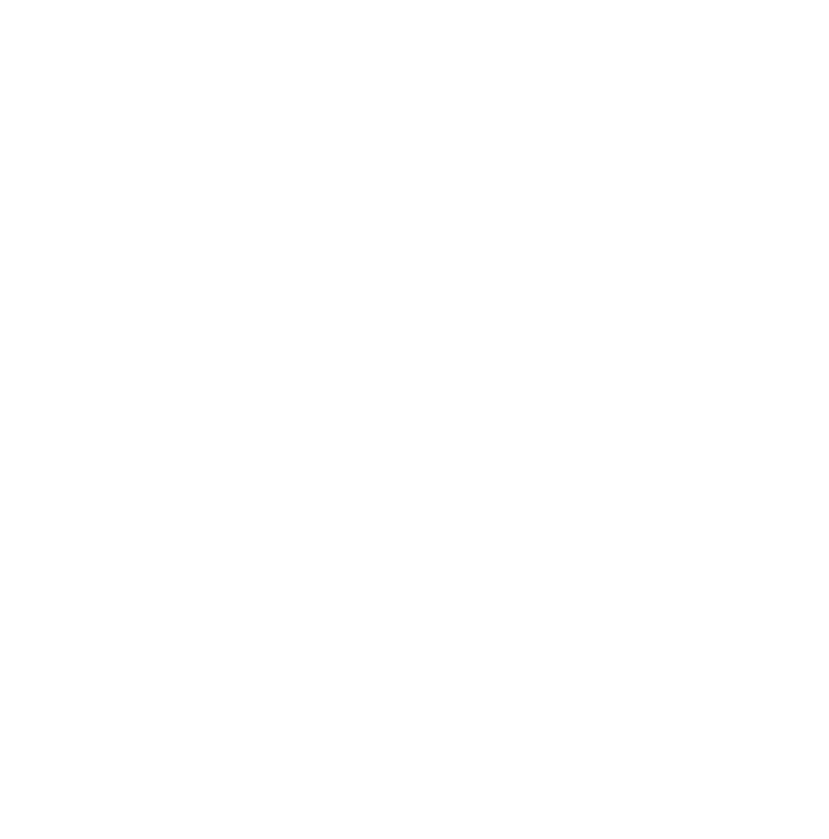
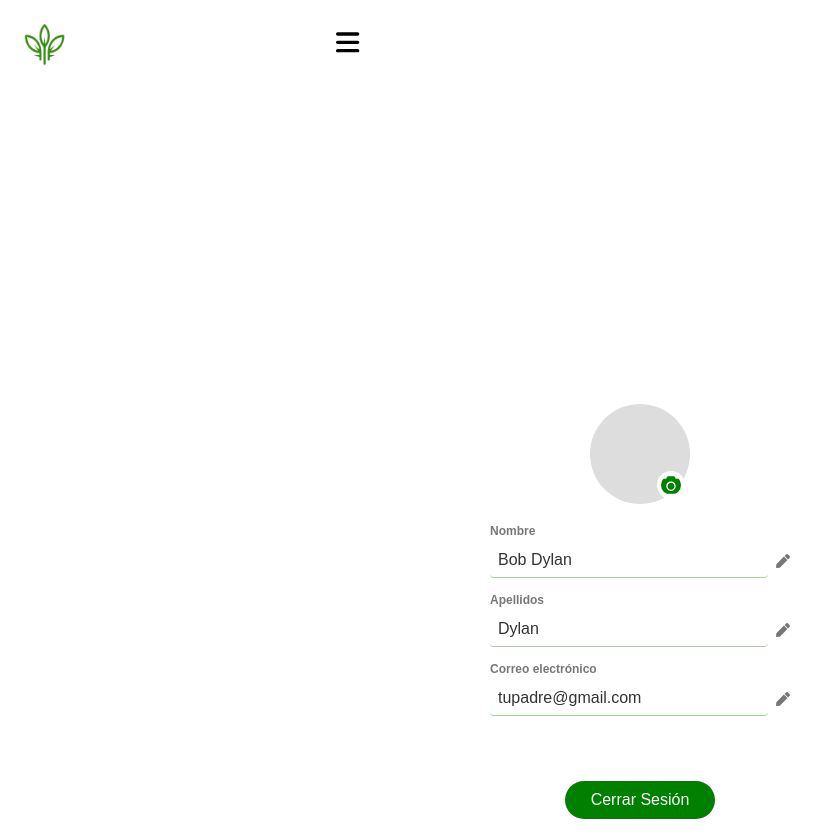
Before and after one commit to Aiimaar/AgroSOS, a React (Vite) app in the folder agrosos/: page /user-profile in a window 1280 px wide. Before the commit this address had no page. Shown: the whole page, without its empty margins (0-829 px from the left). Before the commit the page ends 800 px from the top, so only its background shows below. Built offline with nearby package versions, Linux system fonts and the light colour scheme.

Commit message:
userProfileVictor

```diff
--- a/agrosos/frontend/src/App.jsx
+++ b/agrosos/frontend/src/App.jsx
@@ -3,8 +3,10 @@ import PlotList from "./pages/plot-list/PlotList";
 import Login from "./pages/login/login";
 import Register from "./pages/register/Register";
 import CreatePlot from "./pages/create-plot/CreatePlot";
-import Crops from "./pages/crops/crops";
+import Crops from "./pages/crops/Crops";
 import CropsDetails from "./pages/crops-details/CropsDetails";
+import UserProfile from "./pages/user-profile/userProfile";
+
 
 import { BrowserRouter, Routes, Route } from "react-router-dom";
 
@@ -16,6 +18,7 @@ function App() {
         <Route path="/plot-list" element={<PlotList />} />
         <Route path="/login" element={<Login />} />
         <Route path="/register" element={<Register />} />
+        <Route path="/user-profile" element={<UserProfile />} />
         <Route path="/create-plot" element={<CreatePlot />} />
         <Route path="/crops" element={<Crops />} />
         <Route path="/crops-details" element={<CropsDetails />} />
--- a/agrosos/frontend/src/components/crops-details-header/crops-details-header-component.css
+++ b/agrosos/frontend/src/components/crops-details-header/crops-details-header-component.css
@@ -1,3 +1,10 @@
+body, html {
+  margin: 0;
+  padding: 0;
+  box-sizing: border-box;
+  font-family: Arial, sans-serif;
+}
+
 /* Contenedor principal del encabezado */
 .crops-header {
   position: relative;
@@ -11,6 +18,7 @@
   justify-content: flex-end;
   align-items: center;
   overflow: hidden;
+  width: 100%; /* Garantiza que ocupe todo el ancho */
 }
 
 /* Superposición para oscurecer el fondo */
@@ -33,21 +41,22 @@
   display: flex;
   flex-direction: column;
   justify-content: center;
-  align-items: center; /* Centra todo el contenido en el contenedor */
+  align-items: center;
+  width: 100%; /* Ajusta el contenedor al ancho completo */
 }
 
 /* Contenedor de la imagen del cultivo */
-.crop-image-container {
+.cultivation-image-container {
   display: flex;
   justify-content: center; /* Centra la imagen */
   margin-bottom: 15px; /* Separación entre la imagen del cultivo y el título */
 }
 
 /* Imagen del cultivo sin estilos que alteren su tamaño */
-.crop-image {
-  width: 100px; /* No cambiar el ancho de la imagen */
-  height: 70px; /* No cambiar la altura de la imagen */
-  max-width: 100%; /* Asegura que la imagen no exceda el contenedor */
+.cultivation-image-details {
+  width: 100px;
+  height: 70px;
+  object-fit: contain; /* Asegura que mantenga su proporción */
 }
 
 /* Título del cultivo */
@@ -60,15 +69,17 @@
 /* Contenedor de la gráfica */
 .chart-image-container {
   display: flex;
-  justify-content: center; /* Centra la gráfica */
-  margin-top: 20px; /* Separación entre el título y la gráfica */
+  justify-content: center;
+  align-items: center;
+  margin-top: 20px;
+  width: 100%; /* Asegúrate de que ocupe el ancho total */
 }
 
 .chart-image {
-  width: 100%; /* Ajusta el tamaño de la gráfica */
-  max-width: 400px; /* Establece un tamaño máximo para la gráfica */
-  height: auto; /* Mantiene la relación de aspecto de la gráfica */
-  object-fit: contain; /* Asegura que la gráfica se ajuste bien dentro del contenedor */
+  display: block; /* Evita el espacio extra alrededor de la imagen */
+  width: 100%; /* Ocupará todo el ancho disponible */
+  height: auto; /* Mantiene la proporción de la imagen */
+  object-fit: contain; /* Ajusta la imagen dentro de su contenedor */
 }
 
 /* Estilos del botón de retroceso */
--- a/agrosos/frontend/src/components/crops-details-header/crops-details-header-component.jsx
+++ b/agrosos/frontend/src/components/crops-details-header/crops-details-header-component.jsx
@@ -3,13 +3,13 @@ import graficaAjo from "./images/grafica-ajo.png";
 import ajo from "./images/ajo.png";
 import "./crops-details-header-component.css";
 
-const CropsDetailsHeaderComponent = ({ cropImage = ajo, onBack }) => {
+const CropsDetailsHeaderComponent = ({ cultivationImage = ajo, onBack }) => {
   return (
     <div className="crops-header">
-      <button className="back-button" />
+      <button className="back-button" onClick={onBack} />
       <div className="crop-info">
-        <div className="crop-image-container">
-          <img src={ajo} alt="Crop" className="crop-image" />
+        <div className="cultivation-image-container">
+          <img src={cultivationImage} alt="Crop" className="cultivation-image-details" />
         </div>
         <h1 className="crop-title">AJO</h1>
         <div className="chart-image-container">
--- /dev/null
+++ b/agrosos/frontend/src/components/user-profile-content/user-profile-content-component.css
@@ -0,0 +1,167 @@
+/* user-profile-content-component.css */
+
+.user-profile-container {
+    display: flex;
+    flex-direction: column;
+    align-items: center;
+    padding: 20px;
+    font-family: Arial, sans-serif;
+    max-width: 300px;
+    margin: auto;
+    margin-top: 30%;
+  }
+
+  .profile-pic-container {
+    position: relative;
+    margin-bottom: 20px;
+  }
+
+  .profile-pic {
+    width: 100px;
+    height: 100px;
+    border-radius: 50%;
+    background-color: #ddd;
+    display: flex;
+    align-items: center;
+    justify-content: center;
+    position: relative;
+  }
+
+  .camera-icon {
+    font-size: 20px;
+    color: green;
+    position: absolute;
+    bottom: 5px;
+    right: 5px;
+    background-color: white;
+    border-radius: 50%;
+    padding: 4px;
+  }
+
+  .form-field {
+    width: 100%;
+    margin-bottom: 15px;
+  }
+
+  .label {
+    display: block;
+    color: #777;
+    font-size: 12px;
+    margin-bottom: 5px;
+    font-weight: bold;
+  }
+
+  .input-container {
+    display: flex;
+    align-items: center;
+    position: relative;
+  }
+
+  .input-field {
+    width: 100%;
+    padding: 8px;
+    font-size: 16px;
+    border: none;
+    border-bottom: 1px solid #a3d39c;
+    outline: none;
+    color: #333;
+    background-color: transparent;
+  }
+
+  .edit-icon {
+    font-size: 16px;
+    color: #777;
+    cursor: pointer;
+    margin-left: 8px;
+  }
+
+  .logout-button {
+    margin-top: 50px;
+    padding: 10px 20px;
+    background-color: green;
+    color: white;
+    border: none;
+    border-radius: 20px;
+    font-size: 16px;
+    cursor: pointer;
+    width: 100%;
+    max-width: 150px;
+    text-align: center;
+  }
+
+.modal-overlay {
+    position: fixed;
+    top: 0;
+    left: 0;
+    right: 0;
+    bottom: 0;
+    background: rgba(0, 0, 0, 0.7); /* Fondo oscuro más fuerte */
+    display: flex;
+    align-items: center;
+    justify-content: center;
+    z-index: 9999; /* Aseguramos que el modal esté encima de todo */
+  }
+
+  .modal {
+    background: white;
+    padding: 20px;
+    border-radius: 8px;
+    width: 90%;
+    max-width: 350px; /* Ampliamos un poco el tamaño máximo */
+    box-shadow: 0px 4px 8px rgba(0, 0, 0, 0.2);
+    text-align: center;
+    display: flex;
+    flex-direction: column;
+    align-items: center;
+  }
+
+  .modal h3 {
+    margin-bottom: 15px;
+    font-size: 18px; /* Aumentamos el tamaño del texto del título */
+    font-weight: bold;
+  }
+
+  .modal-input {
+    width: 100%;
+    padding: 12px;
+    font-size: 16px;
+    border: 1px solid #a3d39c;
+    border-radius: 4px;
+    margin-bottom: 20px;
+    box-sizing: border-box; /* Asegura que el padding se incluya en el ancho total */
+  }
+
+  .modal-buttons {
+    display: flex;
+    justify-content: space-evenly;
+    width: 100%;
+  }
+
+  .modal-save-button,
+  .modal-cancel-button {
+    padding: 10px 15px;
+    font-size: 16px;
+    border: none;
+    border-radius: 4px;
+    cursor: pointer;
+    width: 45%;
+    transition: background-color 0.3s ease;
+  }
+
+  .modal-save-button {
+    background-color: green;
+    color: white;
+  }
+
+  .modal-save-button:hover {
+    background-color: darkgreen;
+  }
+
+  .modal-cancel-button {
+    background-color: #f0f0f0; /* Un gris claro para diferenciar */
+    color: #333; /* Texto oscuro para contraste */
+  }
+
+  .modal-cancel-button:hover {
+    background-color: #ccc; /* Gris más oscuro cuando el ratón está encima */
+  }
--- /dev/null
+++ b/agrosos/frontend/src/components/user-profile-content/user-profile-content-component.jsx
@@ -0,0 +1,110 @@
+import React, { useState } from 'react';
+import { FaCamera, FaPen } from 'react-icons/fa';
+import ReactDOM from 'react-dom'; // Importamos ReactDOM para usar createPortal
+import './user-profile-content-component.css';
+
+function UserProfileContent() {
+  const [isModalOpen, setIsModalOpen] = useState(false);
+  const [fieldToEdit, setFieldToEdit] = useState('');
+  const [fieldValue, setFieldValue] = useState('');
+  const [profileData, setProfileData] = useState({
+    name: 'Bob Dylan',
+    lastName: 'Dylan',
+    email: 'tupadre@gmail.com'
+  });
+
+  const openModal = (field) => {
+    setFieldToEdit(field);
+    setFieldValue(profileData[field]);
+    setIsModalOpen(true);
+  };
+
+  const handleInputChange = (e) => {
+    setFieldValue(e.target.value);
+  };
+
+  const saveChanges = () => {
+    setProfileData((prevData) => ({
+      ...prevData,
+      [fieldToEdit]: fieldValue
+    }));
+    setIsModalOpen(false);
+  };
+
+  const closeModal = () => {
+    setIsModalOpen(false);
+  };
+
+  // Modal content
+  const modal = isModalOpen ? (
+    <div className="modal-overlay">
+      <div className="modal">
+        <h3>Editar {fieldToEdit === 'name' ? 'Nombre' : fieldToEdit === 'lastName' ? 'Apellidos' : 'Correo electrónico'}</h3>
+        <input
+          type="text"
+          value={fieldValue}
+          onChange={handleInputChange}
+          className="modal-input"
+        />
+        <div className="modal-buttons">
+          <button onClick={saveChanges} className="modal-save-button">Guardar</button>
+          <button onClick={closeModal} className="modal-cancel-button">Cancelar</button>
+        </div>
+      </div>
+    </div>
+  ) : null;
+
+  return (
+    <div className="user-profile-container">
+      <div className="profile-pic-container">
+        <div className="profile-pic">
+          <FaCamera className="camera-icon" />
+        </div>
+      </div>
+
+      {/* Campos con íconos de editar */}
+      <div className="form-field">
+        <label className="label">Nombre</label>
+        <div className="input-container">
+          <input
+            type="text"
+            value={profileData.name}
+            className="input-field"
+            readOnly
+          />
+          <FaPen className="edit-icon" onClick={() => openModal('name')} />
+        </div>
+      </div>
+      <div className="form-field">
+        <label className="label">Apellidos</label>
+        <div className="input-container">
+          <input
+            type="text"
+            value={profileData.lastName}
+            className="input-field"
+            readOnly
+          />
+          <FaPen className="edit-icon" onClick={() => openModal('lastName')} />
+        </div>
+      </div>
+      <div className="form-field">
+        <label className="label">Correo electrónico</label>
+        <div className="input-container">
+          <input
+            type="email"
+            value={profileData.email}
+            className="input-field"
+            readOnly
+          />
+          <FaPen className="edit-icon" onClick={() => openModal('email')} />
+        </div>
+      </div>
+      <button className="logout-button">Cerrar Sesión</button>
+
+      {/* Usamos React Portal para renderizar el modal */}
+      {ReactDOM.createPortal(modal, document.body)}
+    </div>
+  );
+}
+
+export default UserProfileContent;
--- /dev/null
+++ b/agrosos/frontend/src/pages/user-profile/userProfile.jsx
@@ -0,0 +1,14 @@
+import React from 'react';
+import UserProfileContentComponent from '../../components/user-profile-content/user-profile-content-component';
+import Header from '../../components/header/header';
+
+function UserProfile() {
+  return (
+    <div>
+        <Header />
+        <UserProfileContentComponent />
+    </div>
+  );
+}
+
+export default UserProfile;
```
